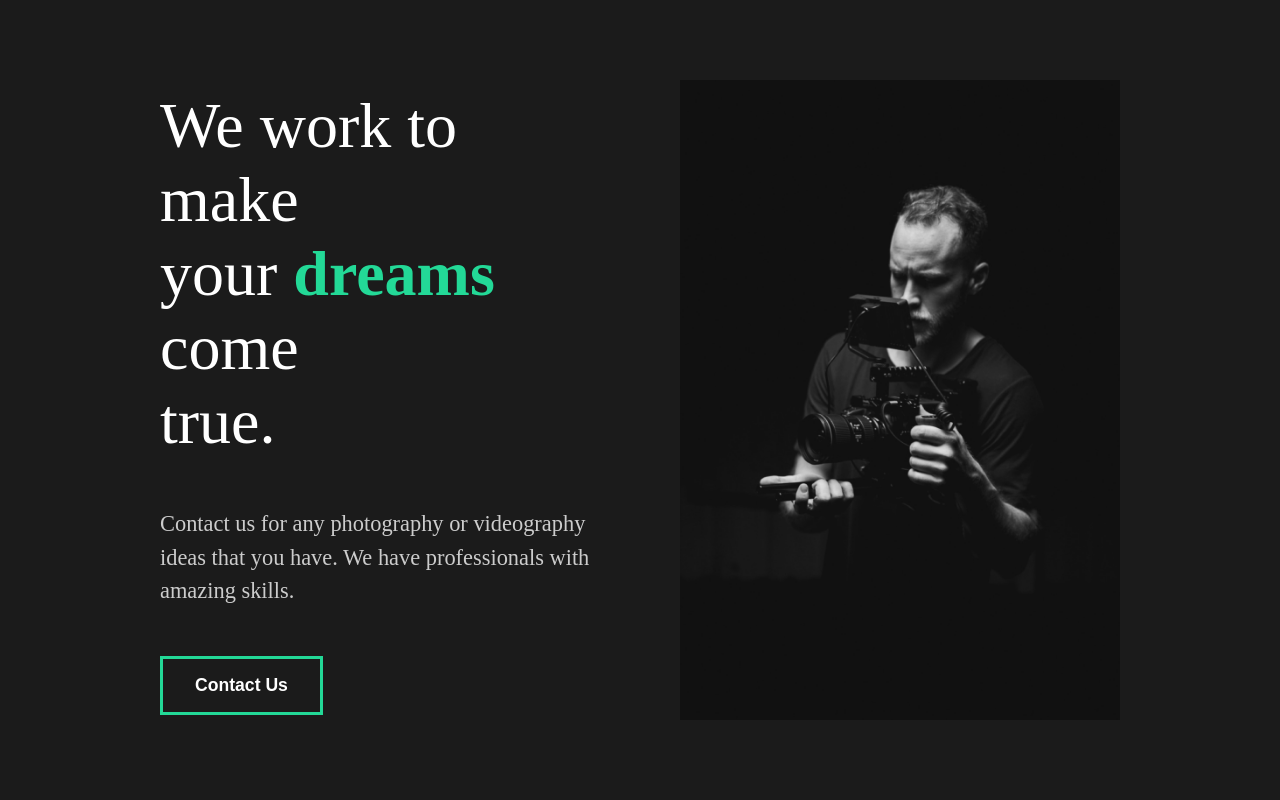
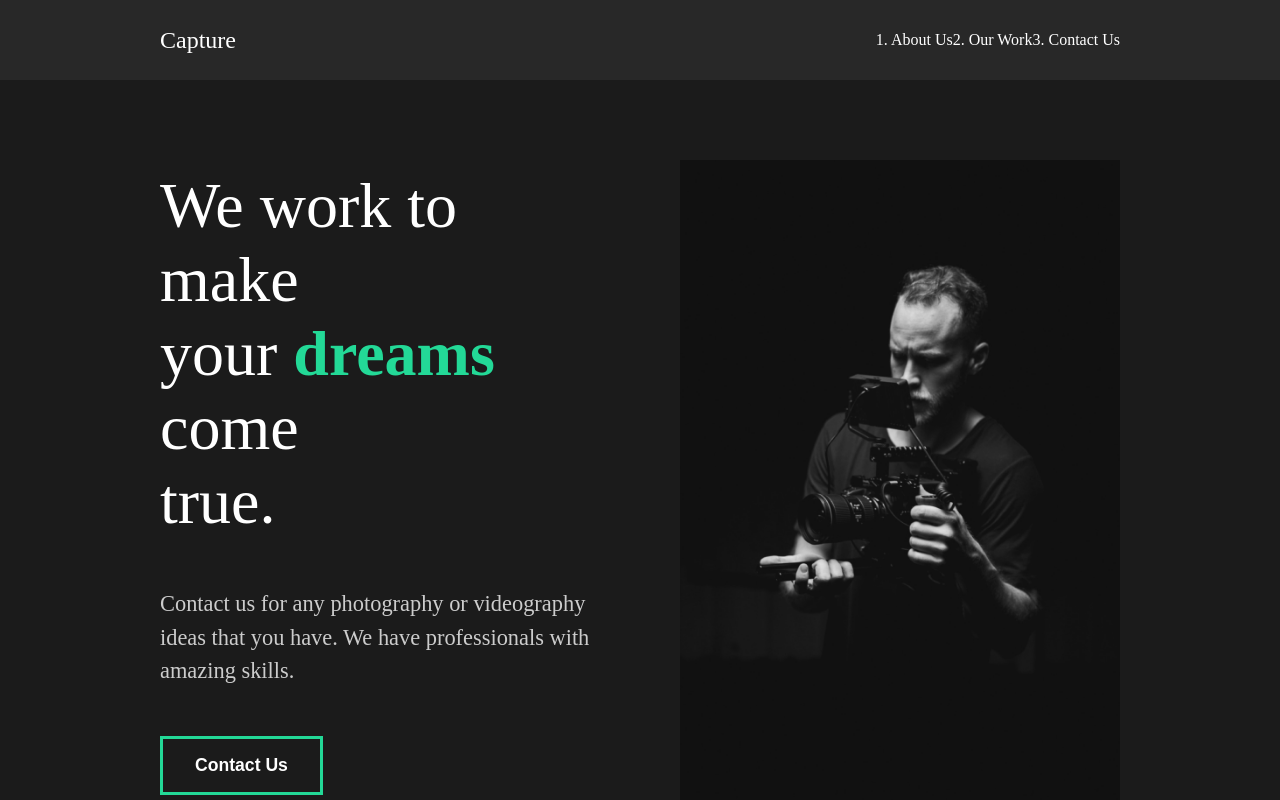
Before and after one commit to Tarun-Mittal-cell/PalettePhantasm, a React (Create React App) app: page / in a window 1280 px wide. Shown: the top 800 px of the page. Built offline with nearby package versions, Linux system fonts and the light colour scheme.

Commit message:
added nav

```diff
--- a/src/App.js
+++ b/src/App.js
@@ -1,13 +1,15 @@
 import React from 'react';
 
 // Import pages
+import GlobalStyle from './components/GlobalStyle';
+import Nav from './components/Nav';
 import AboutUs from './pages/AboutUs';
-import GlobalStyle from './components/GlobalStyle';
 
 function App() {
   return (
     <div className="App">
       <GlobalStyle />
+      <Nav />
       <AboutUs />
     </div>
   );
--- /dev/null
+++ b/src/components/Nav.js
@@ -0,0 +1,47 @@
+import React from "react";
+import styled from "styled-components";
+
+
+const Nav = () => {
+    return (
+        <StyledNav>
+            <h1><a href="#">Capture</a></h1>
+            <ul>
+                <li>
+                    <a href="#">1. About Us</a>
+                </li>
+                <li>
+                    <a href="#">2. Our Work</a>
+                </li>
+                <li>
+                    <a href="#">3. Contact Us</a>
+                </li>
+            </ul>
+        </StyledNav>
+    );
+};
+
+const StyledNav = styled.nav`
+    min-height: 10vh;
+    display: flex;
+    margin: auto;
+    justify-content: space-between;
+    align-items: center;
+    padding: 1rem 10rem;
+    background-color: #282828;
+    a {
+        color: white;
+        text-decoration: none;
+    }
+    ul {
+        display: flex;
+        list-style: none;
+    }
+    h1 {
+        font-size: 1.5rem;
+        font-family: "Lobster", cursive;
+        font-weight: lighter;
+    }
+`;
+
+export default Nav;
--- a/src/components/ServicesSection.js
+++ b/src/components/ServicesSection.js
@@ -87,6 +87,6 @@ const Card = styled.div`
             padding: 1rem;
         }
     }
-`
+`;
 
 export default ServicesSection;
```
Also changed, not shown: src/components/FaqSection.js (line endings or trailing spaces).
